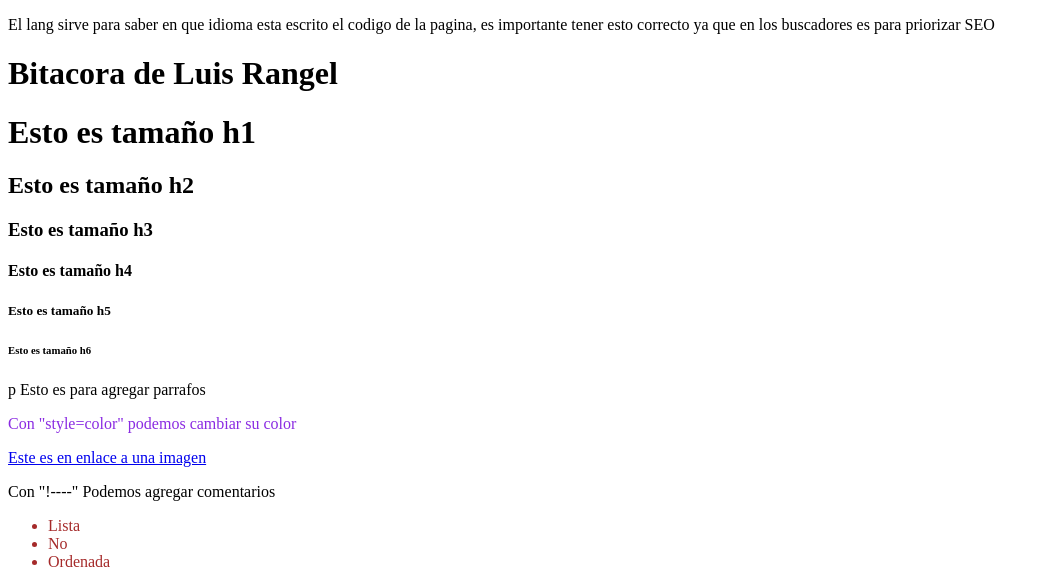
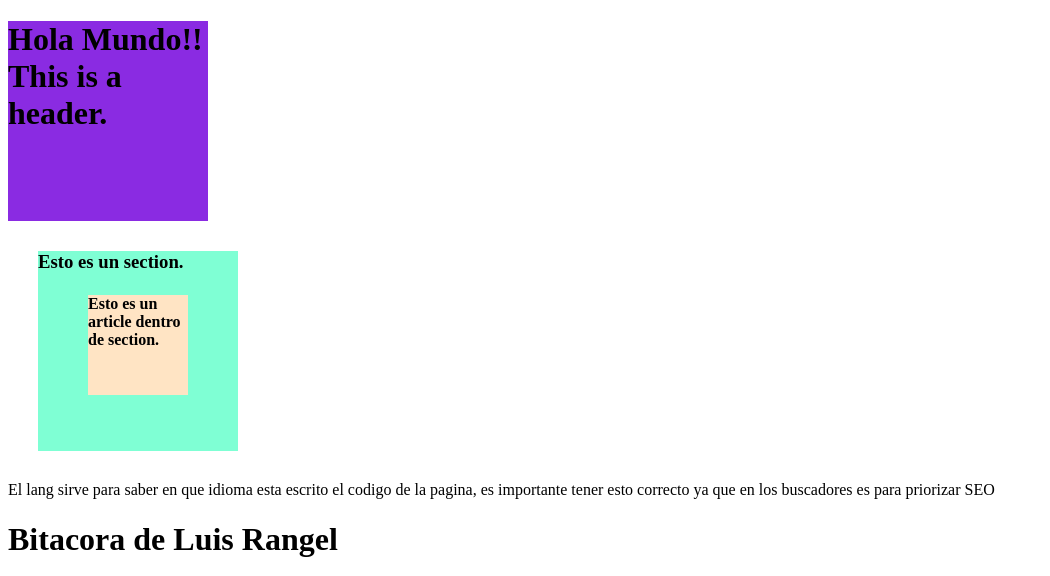
Before and after one commit to LuisRangel04/web, a plain HTML site: page Bitacora.html in a window 1280 px wide. Shown: the top 576 px of the page, without its empty margins (0-1050 px from the left). Drawn offline with Linux system fonts and the light colour scheme.

Commit message:
Update Bitacora.html

```diff
--- a/Bitacora.html
+++ b/Bitacora.html
@@ -11,9 +11,46 @@
             height: 200px;
             background-color: blueviolet;
         }
+        section{
+            width: 200px;
+            height:200px;
+            margin: 30px;
+            background-color: aquamarine;
+
+        }
+        article{
+            width: 100px;
+            height: 100px;
+            background-color: bisque;
+            margin-left: 50px;
+        }
+        footer{
+            width: 200px;
+            height: 500px;
+            margin-bottom: 30px;
+            margin-left: 100px;
+            background-color: blue;
+
+        }
     </style>
 </head>
 <body>
+    <header>
+        <h1>
+            Hola Mundo!! This is a header.
+        </h1>
+    </header>
+    <section>
+        <h3>
+            Esto es un section.
+        </h3>
+        <article>
+            <h4>
+                Esto es un article dentro de section.
+            </h4>
+        </article>
+    </section>
+
     <p> El lang sirve para saber en que idioma esta escrito el codigo de la pagina, es importante tener esto correcto ya que en los buscadores es para priorizar SEO</p>
     <h1>Bitacora de Luis Rangel</h1>
     <h1>Esto es tamaño h1</h1>
@@ -41,9 +78,14 @@
     <iframe width="560" height="315" src="https://www.youtube.com/embed/vFLWRMvTJ6g?si=i37JMpC_KqOf22fK" title="YouTube video player" frameborder="0" allow="accelerometer; autoplay; clipboard-write; encrypted-media; gyroscope; picture-in-picture; web-share" referrerpolicy="strict-origin-when-cross-origin" allowfullscreen></iframe>
     <p>iframe nos permite agregar codigos ya elaborados por otros usuarios para agregar video, imagen, mapa o documento</p>
     <p>En las opciones de codigo width & height nos permite cambiar su tamaño</p>
-    <img src="../img/Grumosa.jpg">
+    <img src="../Respaldo/img/Grumosa.jpg">
     <p>Esta imagen es de las carpetas del archivo, usando la palabra img src = "../"</p>
     <p style="color: rgb(224, 25, 52);">El DOOM es una interfaz que nos permite y ayuda a mantener una estructura ordenada para nuestro sitio HTML; manejar su estilo y sus contenidos; que esta dentro de que y que esta fuera de que, que nos lleva a que y que nos saca de que"</p>
+    <footer>
+        <h1
+           style= "margin-left: 40px;"> Esto es el footer.
+        </h1>
+    </footer>
 
 
 </body>
```
